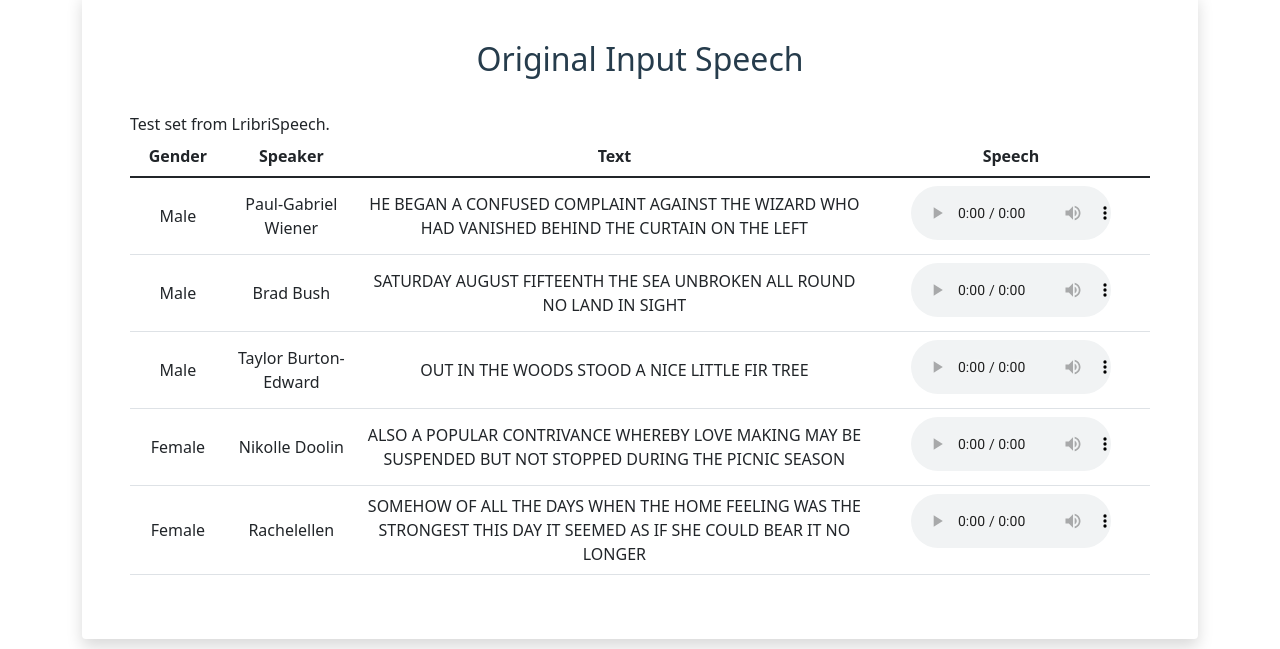
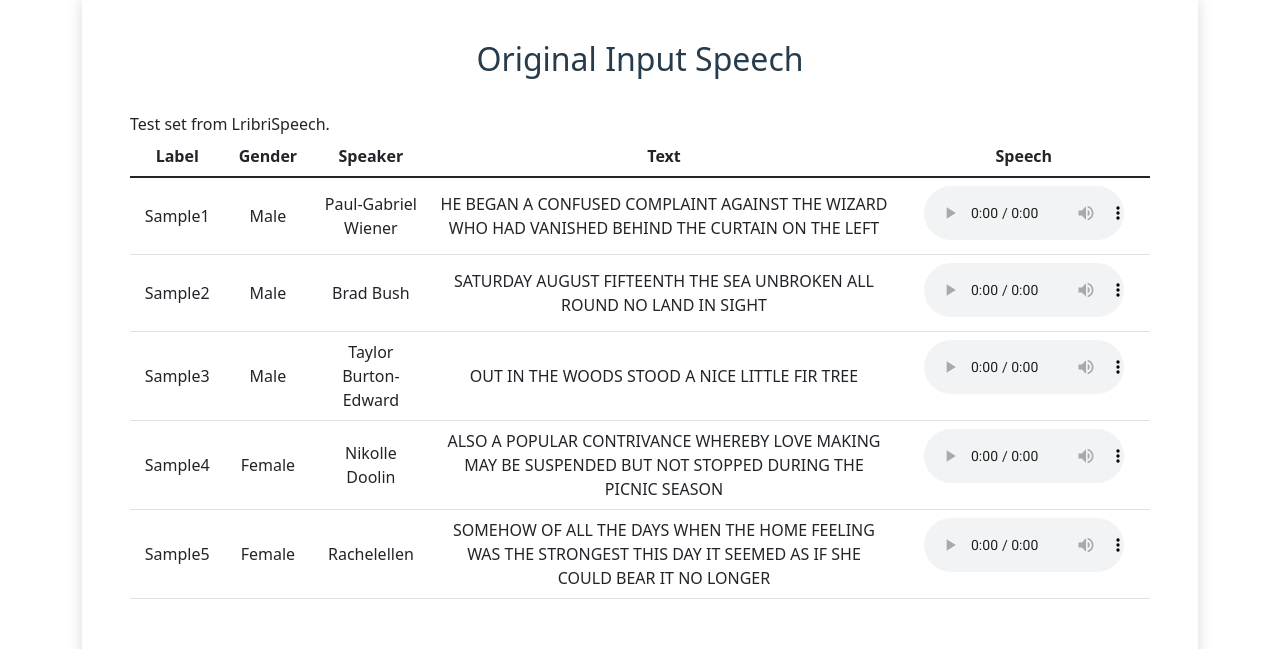
Before and after one commit to SVCODEC/SVCODEC.github.io, a plain HTML site: page index.html in a window 1280 px wide. Shown: the part 1140-1789 px from the top of the page. Drawn offline with nearby package versions, Linux system fonts and the light colour scheme.

Commit message:
Update index.html

```diff
--- a/index.html
+++ b/index.html
@@ -73,6 +73,7 @@
 			<table class="table table-hover pt-2">
 				<thead>
 					<tr>
+					<th style="text-align: center">Label</th>
 					<th style="text-align: center">Gender</th>
 					<th style="text-align: center">Speaker</th>
 					<th style="text-align: center">Text</th>
@@ -81,18 +82,21 @@
 				</thead>
 				<tbody>
 					<tr>
+						<td style="text-align: center;vertical-align:middle;width: 50px;min-width: 50px">Sample1</td>
 						<td style="text-align: center;vertical-align:middle;width: 50px;min-width: 50px">Male</td>
 						<td style="text-align: center;vertical-align:middle;width: 100px;min-width: 100px">Paul-Gabriel Wiener</td>
 						<td style="text-align: center;vertical-align:middle;width: 400px;min-width: 400px">HE BEGAN A CONFUSED COMPLAINT AGAINST THE WIZARD WHO HAD VANISHED BEHIND THE CURTAIN ON THE LEFT</td>
 						<td style="text-align: center;width: 200px"><audio controls="controls" style="width: 200px;"><source src="audio/org/male/1 61 Paul-Gabriel Wiener/61-70968-0000.wav" >Your browser does not support the audio element.</audio></td>
 					</tr>
 					<tr>
+						<td style="text-align: center;vertical-align:middle;width: 50px;min-width: 50px">Sample2</td>
 						<td style="text-align: center;vertical-align:middle;width: 50px;min-width: 50px">Male</td>
 						<td style="text-align: center;vertical-align:middle;width: 100px;min-width: 100px">Brad Bush</td>
 						<td style="text-align: center;vertical-align:middle;width: 400px;min-width: 400px">SATURDAY AUGUST FIFTEENTH THE SEA UNBROKEN ALL ROUND NO LAND IN SIGHT</td>
 						<td style="text-align: center;width: 200px"><audio controls="controls" style="width: 200px;"><source src="audio/org/male/2 260 Brad Bush/260-123286-0000.flac" >Your browser does not support the audio element.</audio></td>
 					</tr>
 					<tr>
+						<td style="text-align: center;vertical-align:middle;width: 50px;min-width: 50px">Sample3</td>
 						<td style="text-align: center;vertical-align:middle;width: 50px;min-width: 50px">Male</td>
 						<td style="text-align: center;vertical-align:middle;width: 100px;min-width: 100px">Taylor Burton-Edward</td>
 						<td style="text-align: center;vertical-align:middle;width: 400px;min-width: 400px">OUT IN THE WOODS STOOD A NICE LITTLE FIR TREE</td>
@@ -111,12 +115,14 @@
 						<td style="text-align: center;width: 200px"><audio controls="controls" style="width: 200px;"><source src="audio/org/male/5 Peter Bobbe/1089-134686-0000.flac" >Your browser does not support the audio element.</audio></td>
 					</tr> -->
 					<tr>
+						<td style="text-align: center;vertical-align:middle;width: 50px;min-width: 50px">Sample4</td>
 						<td style="text-align: center;vertical-align:middle;width: 50px;min-width: 50px">Female</td>
 						<td style="text-align: center;vertical-align:middle;width: 100px;min-width: 100px">Nikolle Doolin</td>
 						<td style="text-align: center;vertical-align:middle;width: 400px;min-width: 400px">ALSO A POPULAR CONTRIVANCE WHEREBY LOVE MAKING MAY BE SUSPENDED BUT NOT STOPPED DURING THE PICNIC SEASON</td>
 						<td style="text-align: center;width: 200px"><audio controls="controls" style="width: 200px;"><source src="audio/org/female/1 121 Nikolle Doolin/121-121726-0000.flac" >Your browser does not support the audio element.</audio></td>
 					</tr>
 					<tr>
+						<td style="text-align: center;vertical-align:middle;width: 50px;min-width: 50px">Sample5</td>
 						<td style="text-align: center;vertical-align:middle;width: 50px;min-width: 50px">Female</td>
 						<td style="text-align: center;vertical-align:middle;width: 100px;min-width: 100px">Rachelellen</td>
 						<td style="text-align: center;vertical-align:middle;width: 400px;min-width: 400px">SOMEHOW OF ALL THE DAYS WHEN THE HOME FEELING WAS THE STRONGEST THIS DAY IT SEEMED AS IF SHE COULD BEAR IT NO LONGER</td>
```
